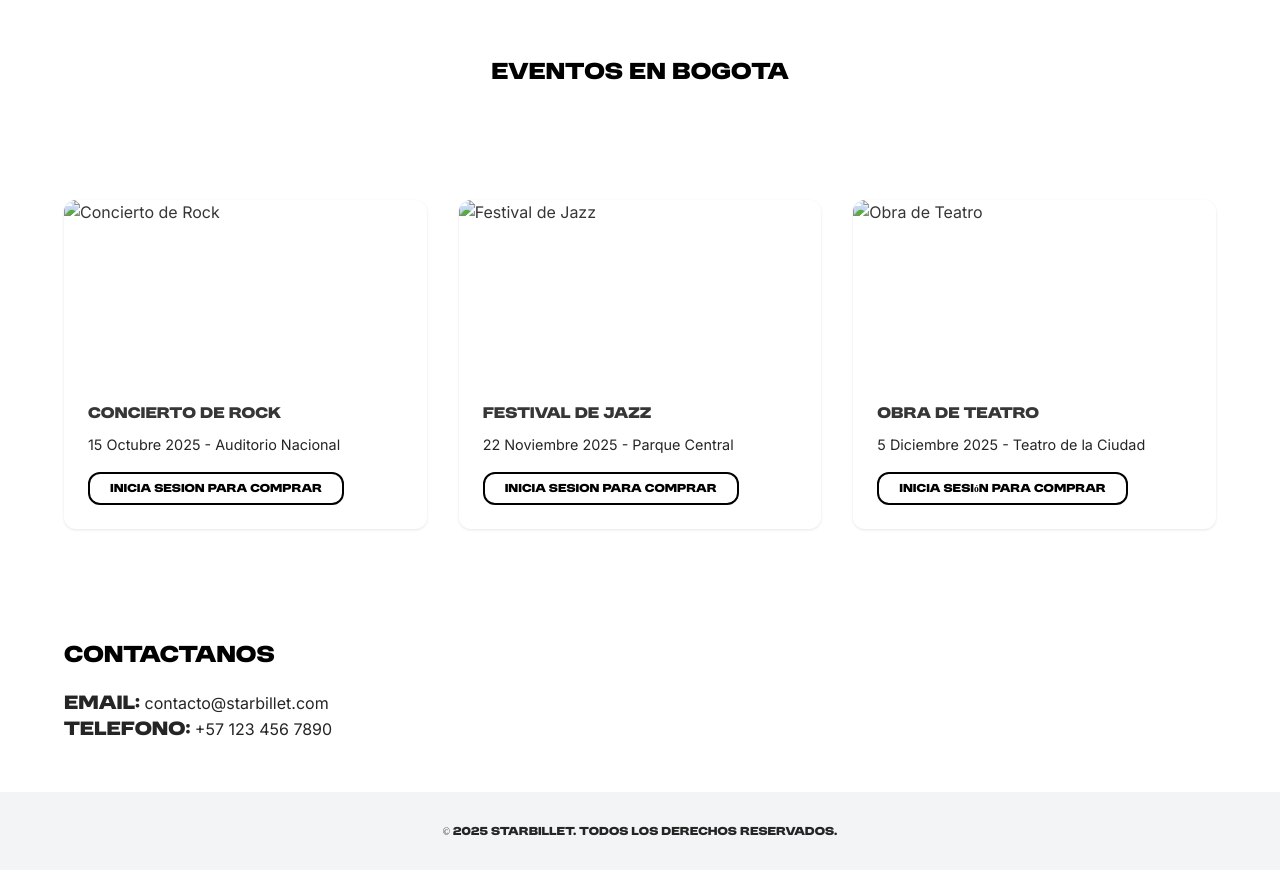
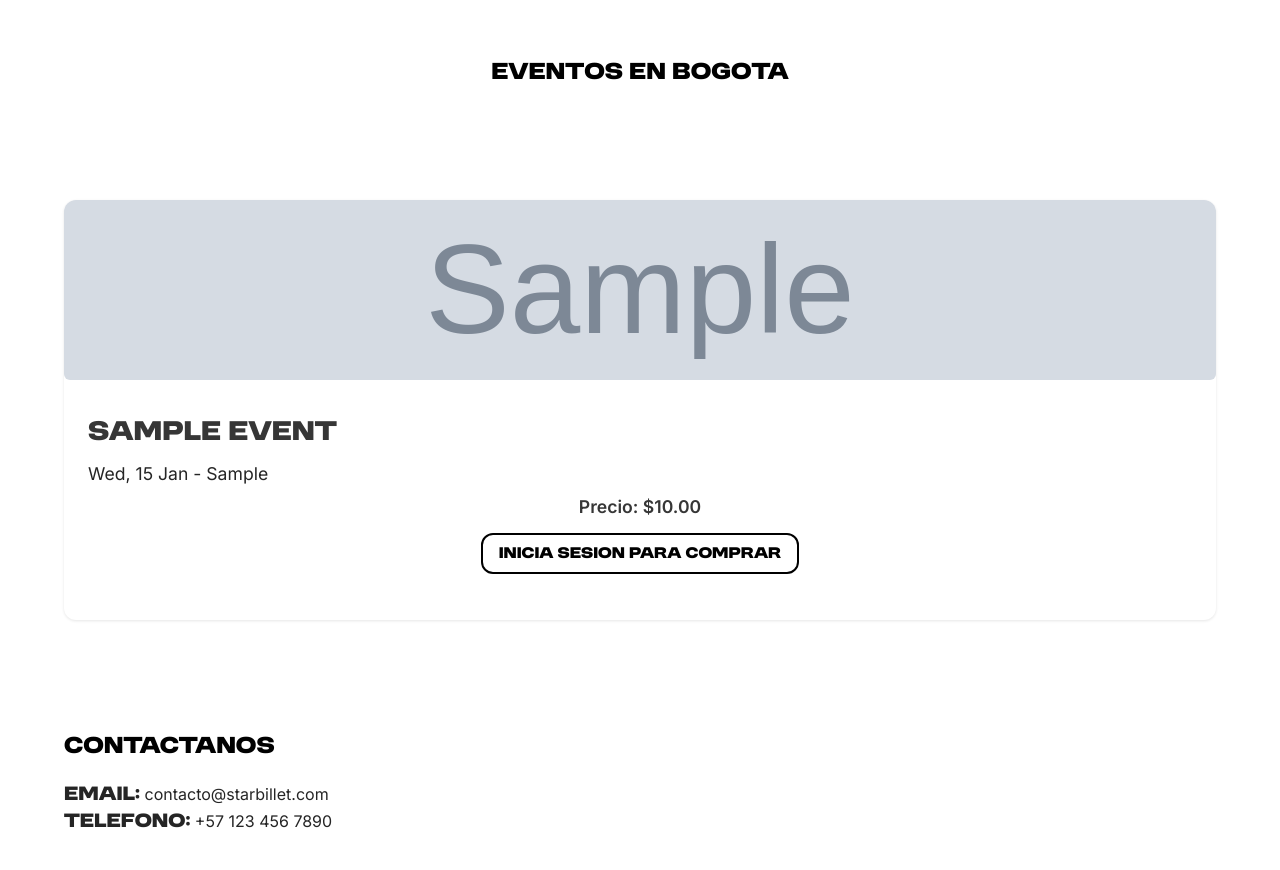
Before and after one commit to k1tkam/StarBillet, a PHP site: page /events.php in a window 1280 px wide. Shown: the part 262-1132 px from the top of the page. Before the commit the page ends 1098 px from the top, so only its background shows below. Run offline with PHP 8.4, Linux system fonts and the light colour scheme; tables that the repository leaves empty or names only in its code hold one stand-in row (values such as "Sample post"); grey boxes marked "Sample" are stand-in pictures; some libraries are stand-ins or nearby versions.

Commit message:
Se hacen las tarjetas dinamicas y se mejora los estilos de events

```diff
--- a/events.php
+++ b/events.php
@@ -1,9 +1,19 @@
 <?php
+require_once 'database.php';
 session_start();
 
-// Verificar si el usuario está logueado
+// Verifica si el usuario ha iniciado sesión
 $is_logged_in = isset($_SESSION['user_id']);
 $user_email = $is_logged_in ? $_SESSION['user_email'] : '';
+
+// Obtener todos los eventos de la base de datos
+try {
+    $pdo = getDBConnection();
+    $stmt = $pdo->query("SELECT * FROM events ORDER BY date ASC");
+    $events = $stmt->fetchAll();
+} catch (PDOException $e) {
+    die("Error al obtener los eventos: " . $e->getMessage());
+}
 ?>
 <!DOCTYPE html>
 <html lang="es">
@@ -231,6 +241,14 @@
     opacity: 1;
     }
 
+    .card {
+    min-height: 420px;
+    display: flex;
+    flex-direction: column;
+    justify-content: space-between;
+    }
+
+
     </style>
 
 </head>
@@ -430,48 +448,39 @@
     </section>
 
     <section id="events" class="container">
-            <div class="events">
-                <article class="card">
-                    <img src="" alt="Concierto de Rock" />
-                    <div class="card-content">
-                        <h3>Concierto de Rock</h3>
-                        <div class="date-location">15 Octubre 2025 - Auditorio Nacional</div>
+    <div class="events">
+        <?php if (count($events) > 0): ?>
+            <?php foreach ($events as $event): ?>
+                <article class="card" style="min-height: 420px; display: flex; flex-direction: column; justify-content: space-between;">
+                    <img src="<?= htmlspecialchars($event['image_url']) ?>" alt="<?= htmlspecialchars($event['name']) ?>" style="width: 100%; border-radius: 6px;" />
+                    <div class="card-content" style="margin-top: 0.75rem;">
+                        <h3 style="font-size: 1.4rem; font-weight: bold; margin-bottom: 0.5rem;">
+                            <?= htmlspecialchars($event['name']) ?>
+                        </h3>
+
+                        <div class="date-location" style="font-size: 1.1rem; font-weight: 500; margin-bottom: 0.3rem;">
+                            <?= date('D, d M', strtotime($event['date'])) ?> - <?= htmlspecialchars($event['venue']) ?>
+                        </div>
+
+                        <div class="price" style="font-size: 1.1rem; font-weight: bold; margin-bottom: 0.75rem; text-align: center;">
+                            <?= $event['price'] == 0 ? 'Desde Gratis' : 'Precio: $' . number_format($event['price'], 2) ?>
+                        </div>
+
                         <?php if ($is_logged_in): ?>
-                            <button class="btn-secondary">Comprar ahora</button>
+                            <button class="btn-secondary" style="padding: 0.6rem 1rem; font-size: 1rem; font-weight: 500; background-color: #222; color: #fff; border: none; border-radius: 5px;">
+                                Comprar ahora
+                            </button>
                         <?php else: ?>
-                            <button class="btn-secondary" onclick="window.location.href='login.php'">Inicia sesion para
-                                comprar</button>
+                            <button class="btn-secondary" onclick="window.location.href='login.php'" style="padding: 0.6rem 1rem; font-size: 0.8rem; font-weight: 300; display: block; margin: 0 auto;">Inicia sesion para comprar</button>
                         <?php endif; ?>
                     </div>
                 </article>
-                <article class="card">
-                    <img src="" alt="Festival de Jazz" />
-                    <div class="card-content">
-                        <h3>Festival de Jazz</h3>
-                        <div class="date-location">22 Noviembre 2025 - Parque Central</div>
-                        <?php if ($is_logged_in): ?>
-                            <button class="btn-secondary">Comprar ahora</button>
-                        <?php else: ?>
-                            <button class="btn-secondary" onclick="window.location.href='login.php'">Inicia sesion para
-                                comprar</button>
-                        <?php endif; ?>
-                    </div>
-                </article>
-                <article class="card">
-                    <img src="" alt="Obra de Teatro" />
-                    <div class="card-content">
-                        <h3>Obra de Teatro</h3>
-                        <div class="date-location">5 Diciembre 2025 - Teatro de la Ciudad</div>
-                        <?php if ($is_logged_in): ?>
-                            <button class="btn-secondary">Comprar ahora</button>
-                        <?php else: ?>
-                            <button class="btn-secondary" onclick="window.location.href='login.php'">Inicia sesión para
-                                comprar</button>
-                        <?php endif; ?>
-                    </div>
-                </article>
-            </div>
-        </section>
+            <?php endforeach; ?>
+        <?php else: ?>
+            <p>No se encontraron eventos con los filtros aplicados.</p>
+        <?php endif; ?>
+    </div>
+    </section>
 
 
     <section id="contact" class="container">
```
